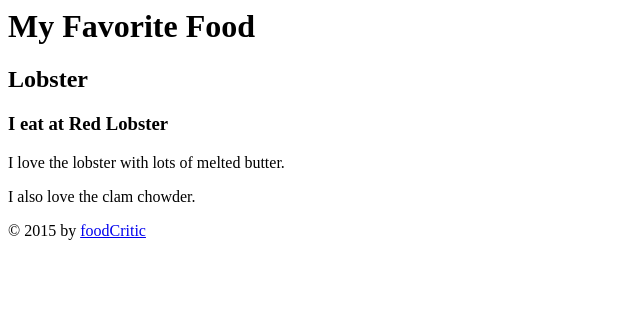
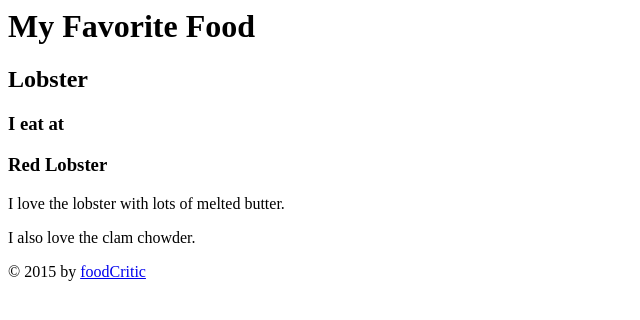
Before and after one commit to phyzzld/code-for-coffee, a plain HTML site: page food.html in a window 1280 px wide. Shown: the whole page, without its empty margins (0-640 px from the left). Drawn offline with Linux system fonts and the light colour scheme.

Commit message:
Update food.html

```diff
--- a/food.html
+++ b/food.html
@@ -8,7 +8,7 @@
       <h2>Lobster</h2>
     </header>
     <section>
-      <h3>I eat at Red Lobster</h3>
+      <h3>I eat at <h3>Red Lobster</h3></h3>
       <p>
         I love the lobster with lots of melted butter.
       </p>
```
